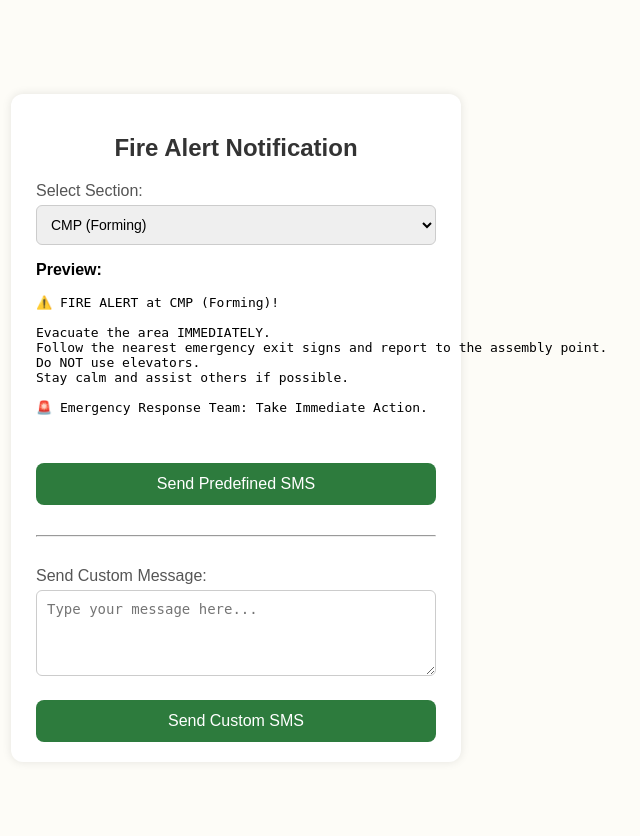
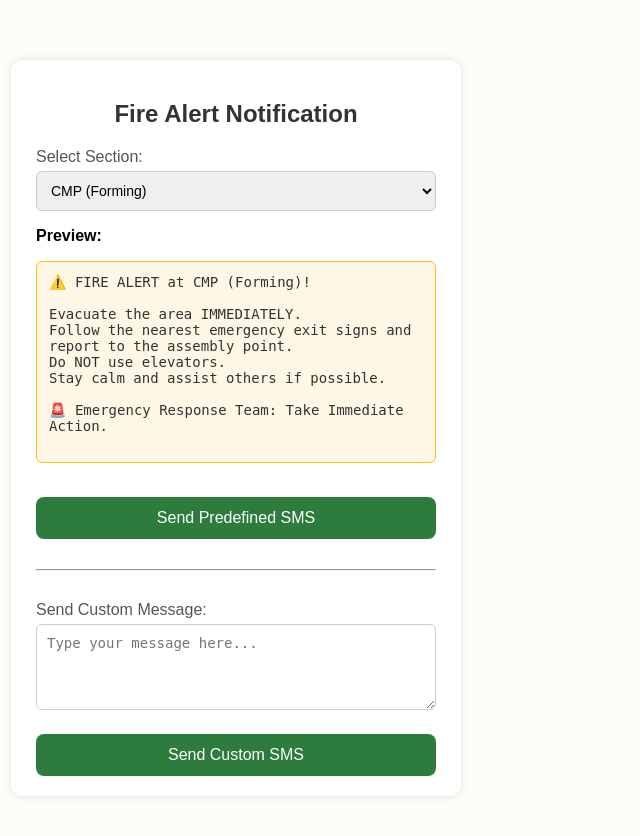
Before and after one commit to JMICylinders/sms_server, a Flask app: page / in a window 1280 px wide. Shown: the top 836 px of the page, without its empty margins (404-1044 px from the left). Run offline with Flask 3, Linux system fonts and the light colour scheme.

Commit message:
Update index.html

```diff
--- a/templates/index.html
+++ b/templates/index.html
@@ -25,7 +25,7 @@
             </select>
 
             <p><strong>Preview:</strong></p>
-            <pre class="preview" id="predefinedMessagePreview">
+            <pre class="message-preview" id="predefinedMessagePreview">
 ⚠️ FIRE ALERT at CMP (Forming)!
 
 Evacuate the area IMMEDIATELY.
```
